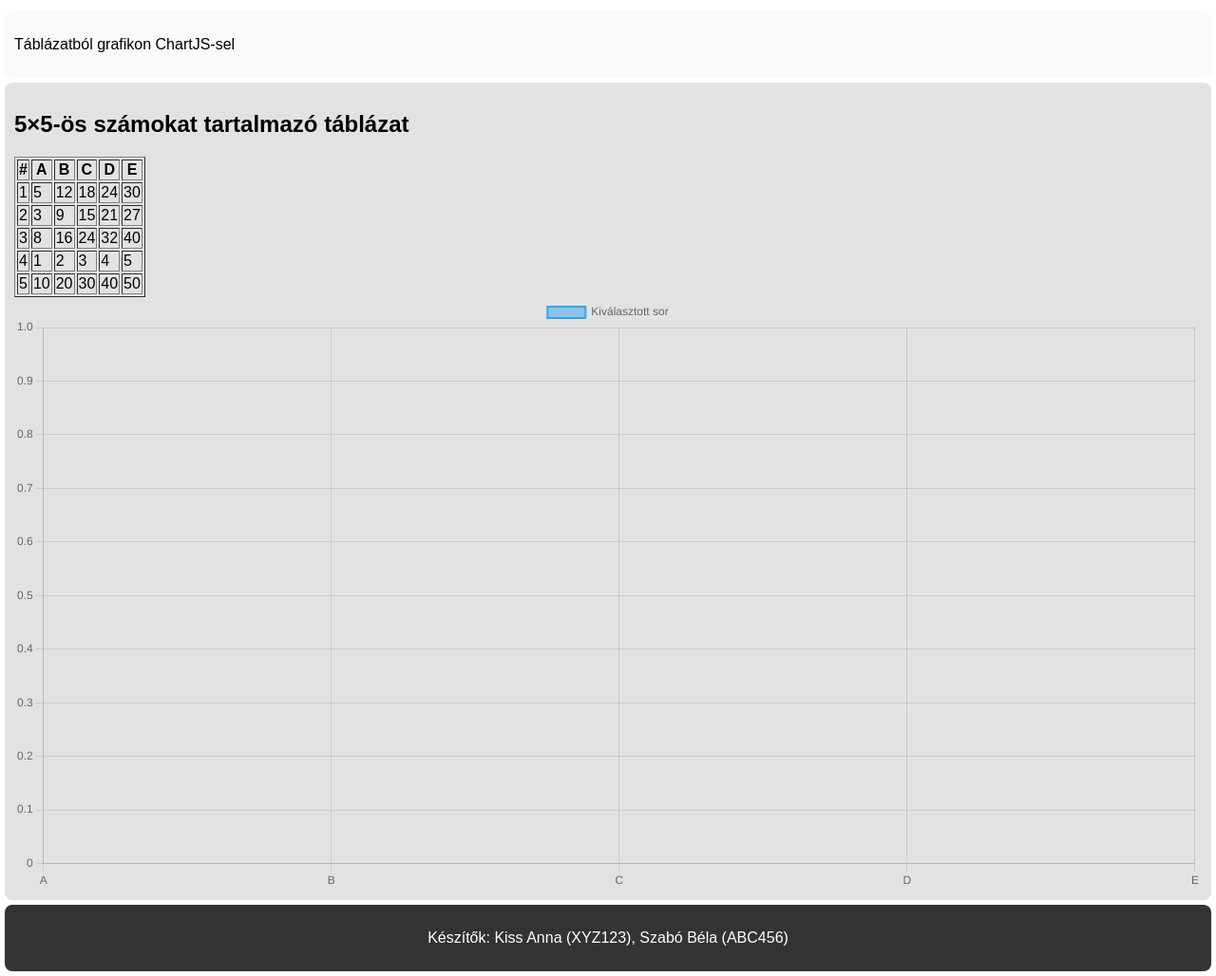
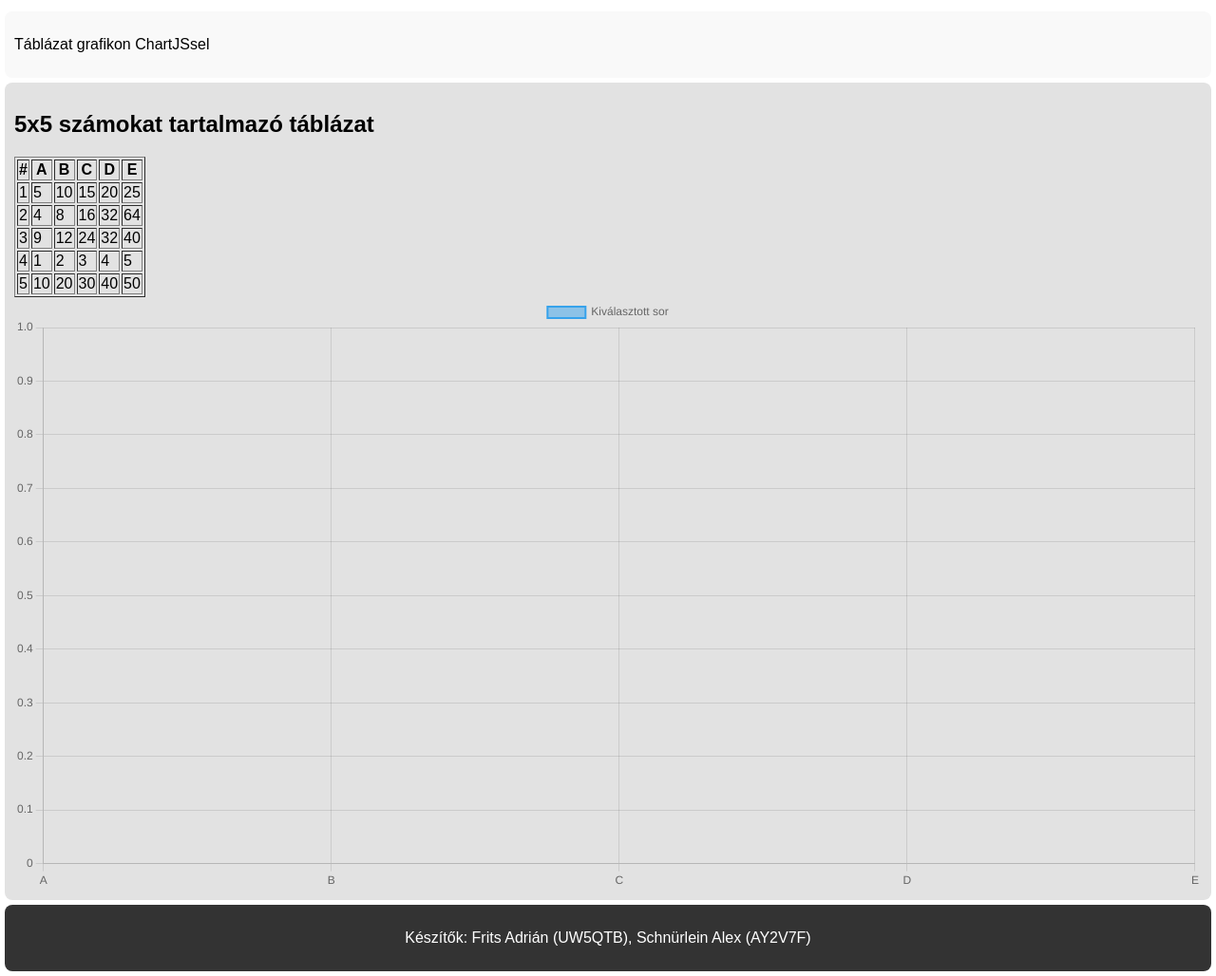
Before and after one commit to ZeroHarcos/Web-eloadas-beadando, a plain HTML site: page pages/chart.html in a window 1280 px wide. Shown: the part 161-1189 px from the top of the page at 95% size. Drawn offline with nearby package versions, Linux system fonts and the light colour scheme.

Commit message:
utolso commit

```diff
--- a/pages/chart.html
+++ b/pages/chart.html
@@ -2,7 +2,7 @@
 <html lang="hu">
 <head>
     <meta charset="UTF-8">
-    <title>ChartJS példa</title>
+    <title>ChartJS</title>
     <link rel="stylesheet" href="../style.css">
     <script src="https://cdn.jsdelivr.net/npm/chart.js"></script>
 </head>
@@ -24,20 +24,20 @@
     </nav>
 
     <aside>
-        <p>Táblázatból grafikon ChartJS-sel</p>
+        <p>Táblázat grafikon ChartJSsel</p>
     </aside>
 
     <div class="content">
-        <h2>5×5-ös számokat tartalmazó táblázat</h2>
+        <h2>5x5 számokat tartalmazó táblázat</h2>
 
         <table id="number-table" border="1">
             <thead>
                 <tr><th>#</th><th>A</th><th>B</th><th>C</th><th>D</th><th>E</th></tr>
             </thead>
             <tbody>
-                <tr><td>1</td><td>5</td><td>12</td><td>18</td><td>24</td><td>30</td></tr>
-                <tr><td>2</td><td>3</td><td>9</td><td>15</td><td>21</td><td>27</td></tr>
-                <tr><td>3</td><td>8</td><td>16</td><td>24</td><td>32</td><td>40</td></tr>
+                <tr><td>1</td><td>5</td><td>10</td><td>15</td><td>20</td><td>25</td></tr>
+                <tr><td>2</td><td>4</td><td>8</td><td>16</td><td>32</td><td>64</td></tr>
+                <tr><td>3</td><td>9</td><td>12</td><td>24</td><td>32</td><td>40</td></tr>
                 <tr><td>4</td><td>1</td><td>2</td><td>3</td><td>4</td><td>5</td></tr>
                 <tr><td>5</td><td>10</td><td>20</td><td>30</td><td>40</td><td>50</td></tr>
             </tbody>
@@ -47,7 +47,7 @@
     </div>
 
     <footer>
-        <p>Készítők: Kiss Anna (XYZ123), Szabó Béla (ABC456)</p>
+        <p>Készítők: Frits Adrián (UW5QTB), Schnürlein Alex (AY2V7F)</p>
     </footer>
 
     <script src="../js/chart.js"></script>
```
